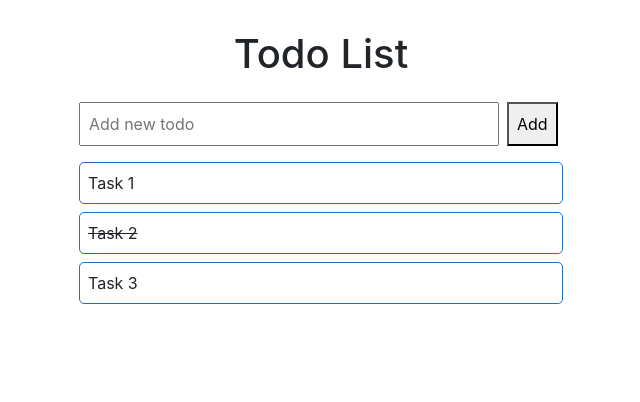
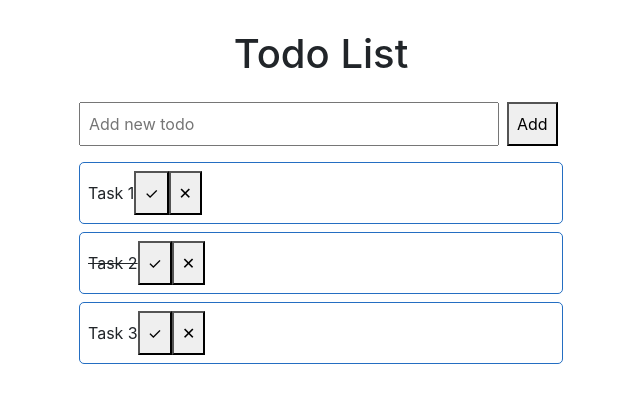
Before and after one commit to ctoffanin/todo-app, a React app: page / in a window 1280 px wide. Shown: the top 402 px of the page, without its empty margins (319-959 px from the left). Built offline with nearby package versions, Linux system fonts and the light colour scheme.

Commit message:
Added complete and delete todo buttons and functionalities

```diff
--- a/src/App.tsx
+++ b/src/App.tsx
@@ -26,7 +26,7 @@ const App: FunctionComponent = () => {
       <div className="container">
         <h1 className="text-center mb-3">Todo List</h1>
         <Form todos={todos} setTodos={setTodos} />
-        <TodoList todos={todos} />
+        <TodoList todos={todos} setTodos={setTodos} />
       </div>
     </div>
   );
--- a/src/components/TodoItem.tsx
+++ b/src/components/TodoItem.tsx
@@ -4,11 +4,19 @@ import type { Todo } from '../types/todos.types';
 type TodoProps = {
   todo: Todo;
   index: number;
+  completeTodo: (index: number) => void;
+  deleteTodo: (index: number) => void;
 };
 
-const TodoItem: FunctionComponent<TodoProps> = ({ todo }) => (
+const TodoItem: FunctionComponent<TodoProps> = ({ todo, index, completeTodo, deleteTodo }) => (
   <div className="todo" style={{ textDecoration: todo.isCompleted ? 'line-through' : '' }}>
     {todo.title}
+    <button type="button" onClick={() => completeTodo(index)}>
+      ✓
+    </button>
+    <button type="button" onClick={() => deleteTodo(index)}>
+      ✕
+    </button>
   </div>
 );
 
--- a/src/components/TodoList.tsx
+++ b/src/components/TodoList.tsx
@@ -4,16 +4,39 @@ import TodoItem from './TodoItem';
 
 type TodoListProps = {
   todos: ReadonlyArray<Todo>;
+  setTodos: (todos: Array<Todo>) => void;
 };
 
-const TodoList: FunctionComponent<TodoListProps> = ({ todos }) => (
+const TodoList: FunctionComponent<TodoListProps> = ({ todos, setTodos }) => {
+  const completeTodo = (index: number) => {
+    const newTodos = [...todos];
+    newTodos[index].isCompleted = true;
+
+    setTodos(newTodos);
+  };
+
+  const deleteTodo = (index: number) => {
+    const newTodos = [...todos];
+    newTodos.splice(index, 1);
+
+    setTodos(newTodos);
+  };
+
+  return (
     <div className="todo-container">
       <div className="todos">
         {todos.map((todo, index) => (
-        <TodoItem todo={todo} index={index} key={todo.id} />
+          <TodoItem
+            todo={todo}
+            index={index}
+            key={todo.id}
+            completeTodo={completeTodo}
+            deleteTodo={deleteTodo}
+          />
         ))}
       </div>
     </div>
   );
+};
 
 export default TodoList;
```
Lines whose indentation alone changed are shown as unchanged.
